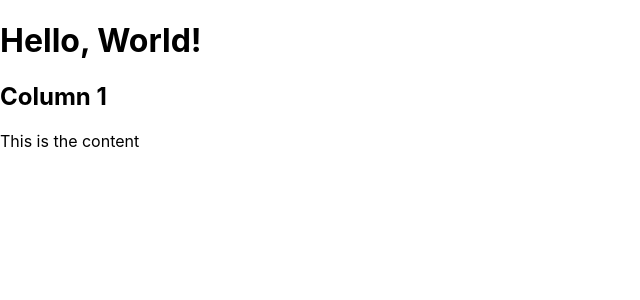
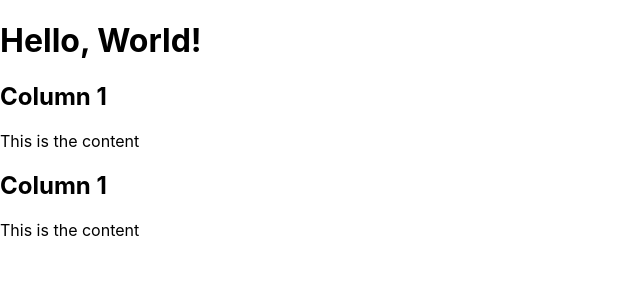
Before and after one commit to Nosovitsi/Figura, a React (Create React App) app: page / in a window 1280 px wide. Shown: the top 300 px of the page, without its empty margins (0-640 px from the left). Built offline with nearby package versions, Linux system fonts and the light colour scheme.

Commit message:
some fix

```diff
--- a/src/App.tsx
+++ b/src/App.tsx
@@ -1,7 +1,7 @@
 import React from 'react';
 import Greeting from './components/Greeting';
 import Column1 from './components/Column1';
-// import Column2 from './Column2';
+import Column2 from './components/Column2';
 // import Column3 from './Column3';
 
 
@@ -11,8 +11,7 @@ function App() {
       <Greeting />
       <div className="site">
          <Column1 />
-         {/* <Column2 />
-         <Column3 /> */}
+         <Column2 />
        </div>
 
     </div>
--- /dev/null
+++ b/src/components/Column2.tsx
@@ -0,0 +1,12 @@
+import React from 'react';
+
+const Column2 = () => {
+    return (
+        <div className="column">
+            <h2> Column 1</h2>
+            <p>This is the content</p>
+        </div>
+    );
+}
+
+export default Column2;
```
Also changed, not shown: 1 other file (tests, documents, lock files or other folders).
